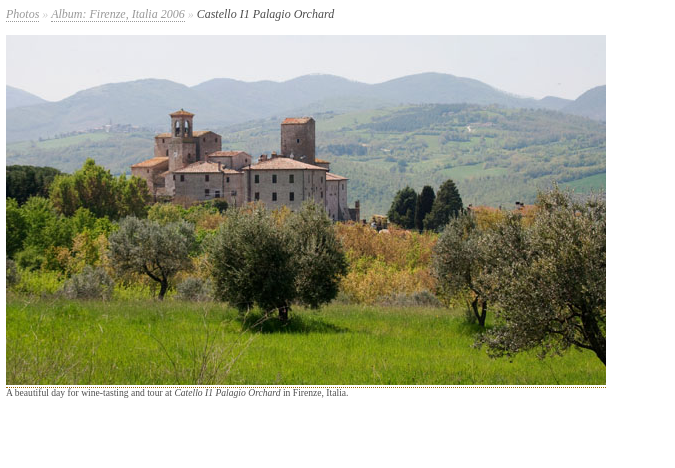
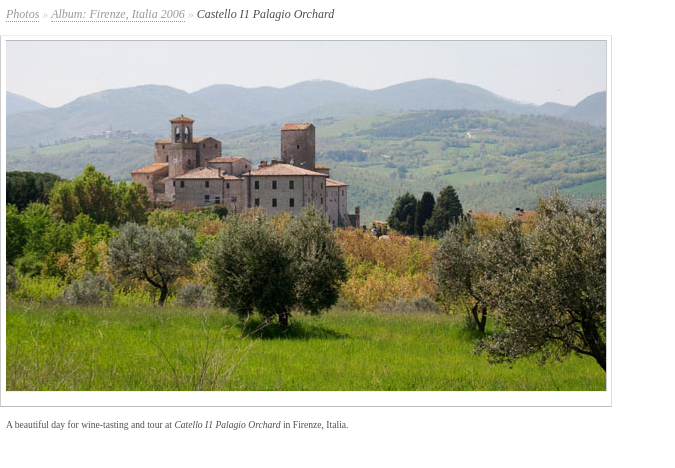
Before and after one commit to nthngoc277/the-art-and-science-of-css, a plain HTML site: page Images/index.html in a window 1280 px wide. Shown: the whole page, without its empty margins (0-675 px from the left). Drawn offline with Linux system fonts and the light colour scheme.

Commit message:
Styling the image

```diff
--- a/Images/css/gallery.css
+++ b/Images/css/gallery.css
@@ -39,3 +39,43 @@ p {
   margin: 0 6px;
   padding: 0;
 }
+
+img {
+  display: block;
+  margin: 0 auto 5px auto;
+  border: 1px solid #CCC;
+  border-bottom-color: #EEE;
+  border-left-color: #FFF;
+  border-top-color: #BBB;
+}
+
+p.photo {
+  margin: 0 0 10px 0;
+  float: left;
+  width: 75%;
+  text-align: center;
+  background-color: #fff;
+  line-height: 1em;
+}
+
+p.photo a {
+  display: block;
+  float: left;
+  margin: 0;
+  padding: 4px 4px 9px 4px;
+  border: 1px solid #ccc;
+  border-top-color: #eee;
+  border-right-color: #ddd;
+  border-bottom-color: #bbb;
+  background-color: #fff;
+  text-align: center;
+}
+
+p.photo a:hover {
+  border-color: #ccc;
+  background-color: #eee;
+}
+
+p.description {
+  clear: left;
+}
```
